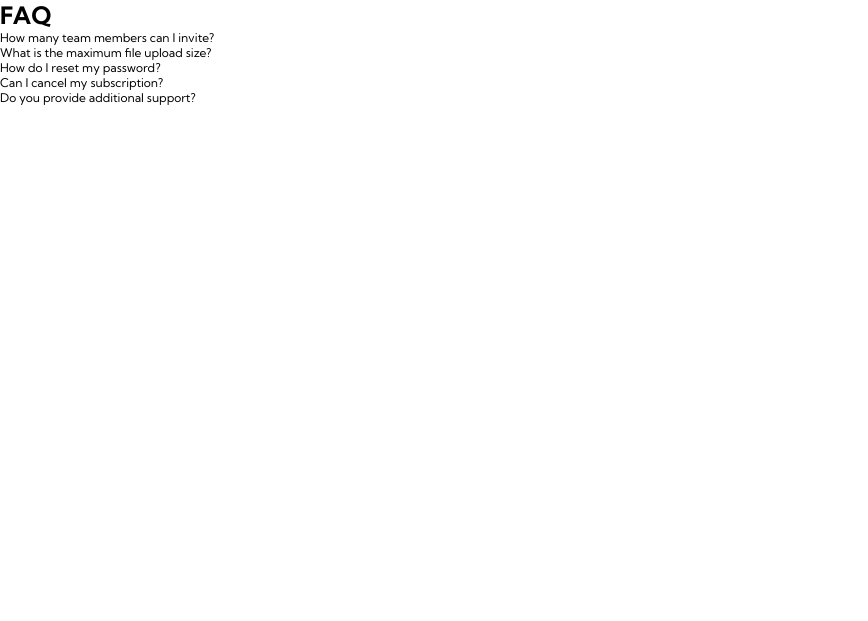
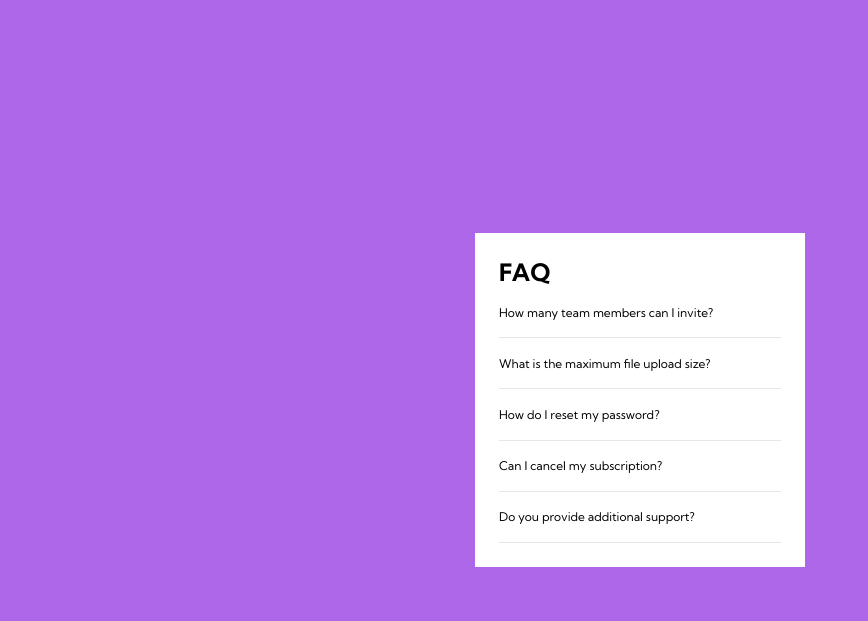
Before and after one commit to johnmal-dev/faq-accordion-card, a plain HTML site: page index.html in a window 1280 px wide. Shown: the whole page, without its empty margins (0-868 px from the left). Drawn offline with Linux system fonts and the light colour scheme.

Commit message:
update accordion spacing

```diff
--- a/index.html
+++ b/index.html
@@ -13,7 +13,9 @@
 </head>
 <body>
   <div class="card">
-    <div class="img-container"></div>
+    <div class="img-container">
+      <!-- <img src="/images/illustration-woman-online-mobile.svg" alt=""> -->
+    </div>
     <h1>FAQ</h1>
     <div class="accordion-wrapper">
       <div class="accordion">
@@ -29,7 +31,7 @@
       </div>
       <div class="panel">
         <p>
-          Lorem ipsum dolor sit amet consectetur adipisicing elit. Tempore a nemo fugit aperiam animi voluptatum similique quidem consectetur delectus id.
+          No more than 2GB. All files in your account must fit your allotted storage space.
         </p>
       </div>
       <div class="accordion">
--- a/style.css
+++ b/style.css
@@ -9,15 +9,41 @@
 body {
   font-size: 12px;
   font-family: 'Kumbh Sans', sans-serif;
+  background: #af67e9;
+  width: 100vw;
+  height: 100vh;
+  display: -webkit-box;
+  display: -ms-flexbox;
+  display: flex;
+  -webkit-box-pack: center;
+      -ms-flex-pack: center;
+          justify-content: center;
+  -webkit-box-align: center;
+      -ms-flex-align: center;
+          align-items: center;
+}
+.card {
+  background: white;
+  width: 330px;
+  padding: 1.5rem;
 }
 .accordion-wrapper .accordion {
   cursor: pointer;
   -webkit-transition: .4s;
   transition: .4s;
+  padding: 1.1rem 0;
+}
+.accordion-wrapper .accordion:active {
+  font-weight: 700;
+  background-color: blue;
 }
 .accordion-wrapper .panel {
+  border-bottom: 1px solid #e7e7e9;
   max-height: 0;
   overflow: hidden;
   -webkit-transition: max-height 0.2s ease-out;
   transition: max-height 0.2s ease-out;
 }
+.accordion-wrapper .panel p {
+  padding-bottom: 1rem;
+}
```
